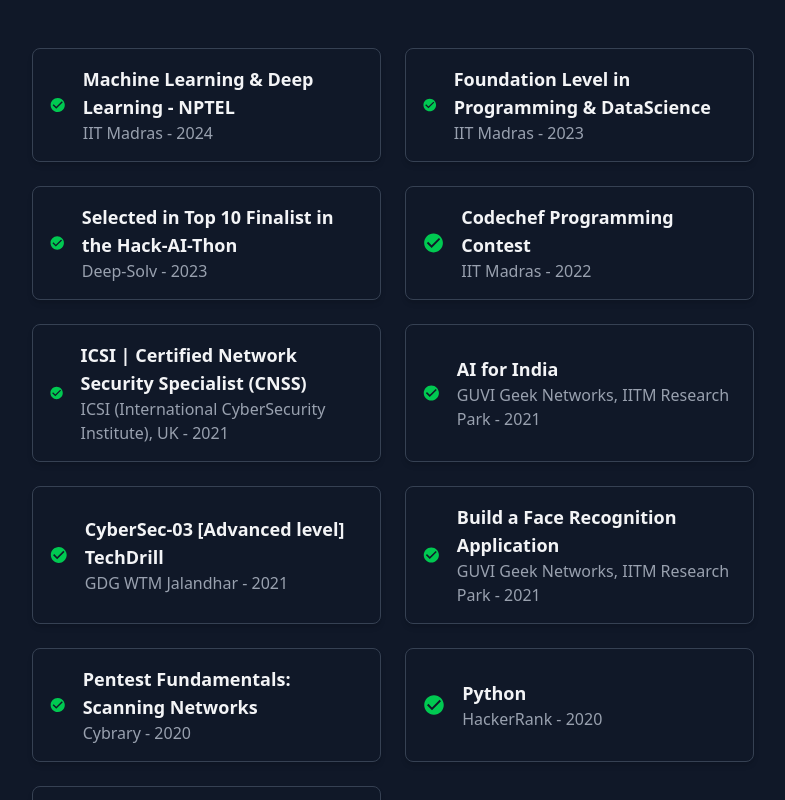
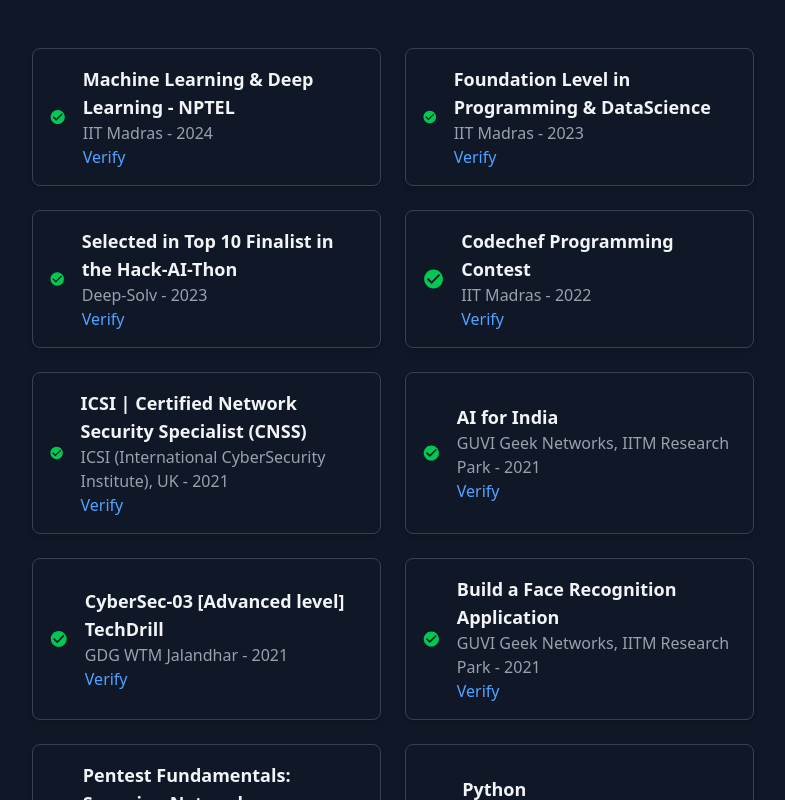
Before and after one commit to PRATHAMU200/prathamu200.github.io, a Next.js app: page / in a window 1280 px wide. Shown: the part 2800-3600 px from the top of the page, without its empty margins (446-1231 px from the left). Built offline with nearby package versions, Linux system fonts and the light colour scheme.

Commit message:
adding links to certificates and updating resume

```diff
--- a/components/certification.js
+++ b/components/certification.js
@@ -91,9 +91,14 @@
               <IoMdCheckmarkCircle className="text-green-500 w-6 h-6" />
               <div>
                 <h3 className="text-lg font-semibold">{cert.title}</h3>
-                <p className="text-gray-500 dark:text-gray-400">
-                  {cert.issuer} - {cert.year}
-                </p>
+                <div className="">
+                  <p className="text-gray-500 dark:text-gray-400">
+                    {cert.issuer} - {cert.year}
+                  </p>
+                  <a className="text-blue-400" target="_blank" href={cert.url}>
+                    Verify
+                  </a>
+                </div>
               </div>
             </div>
           ))}
```
Also changed, not shown: 1 other file (tests, documents, lock files or other folders).
